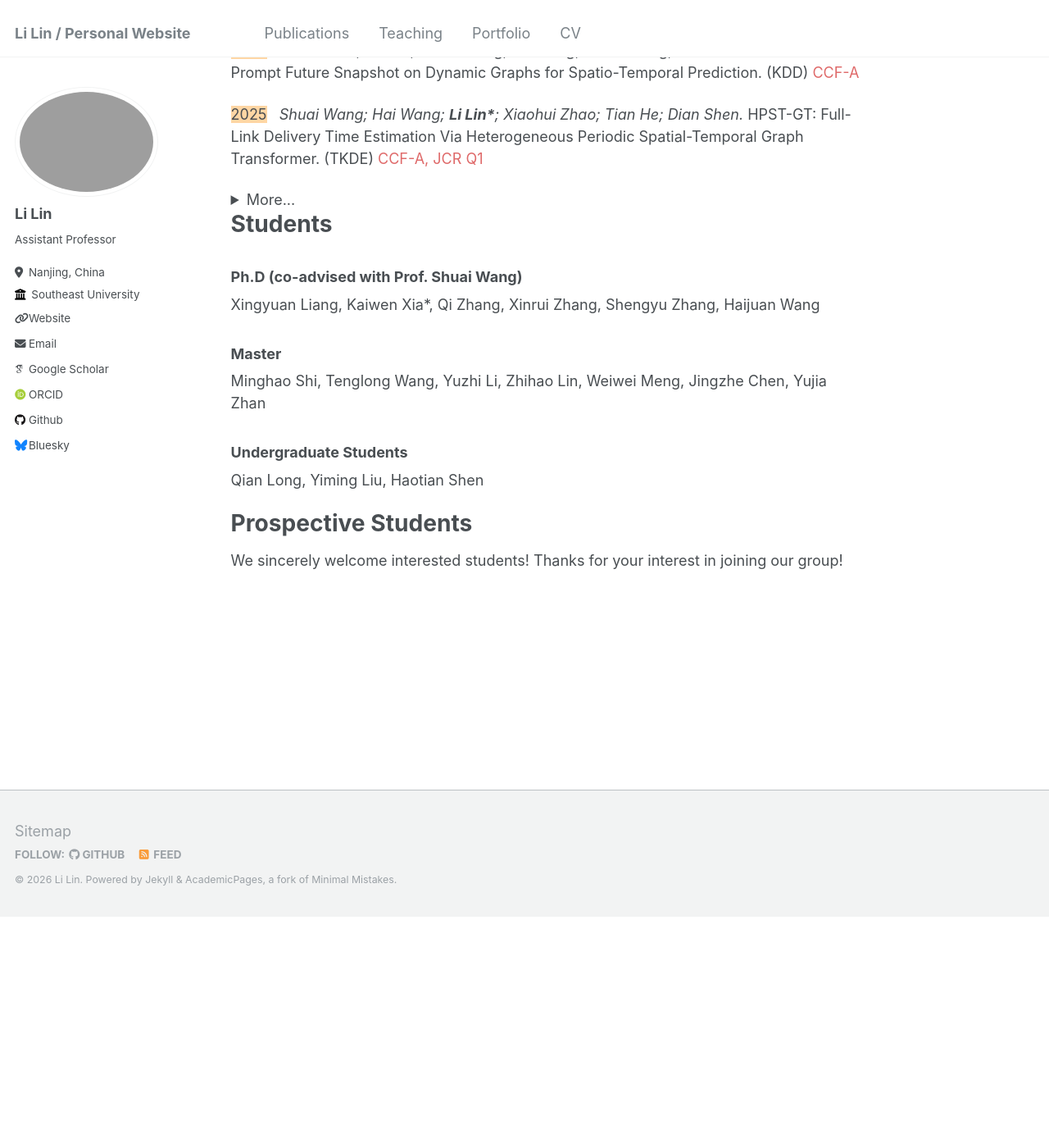
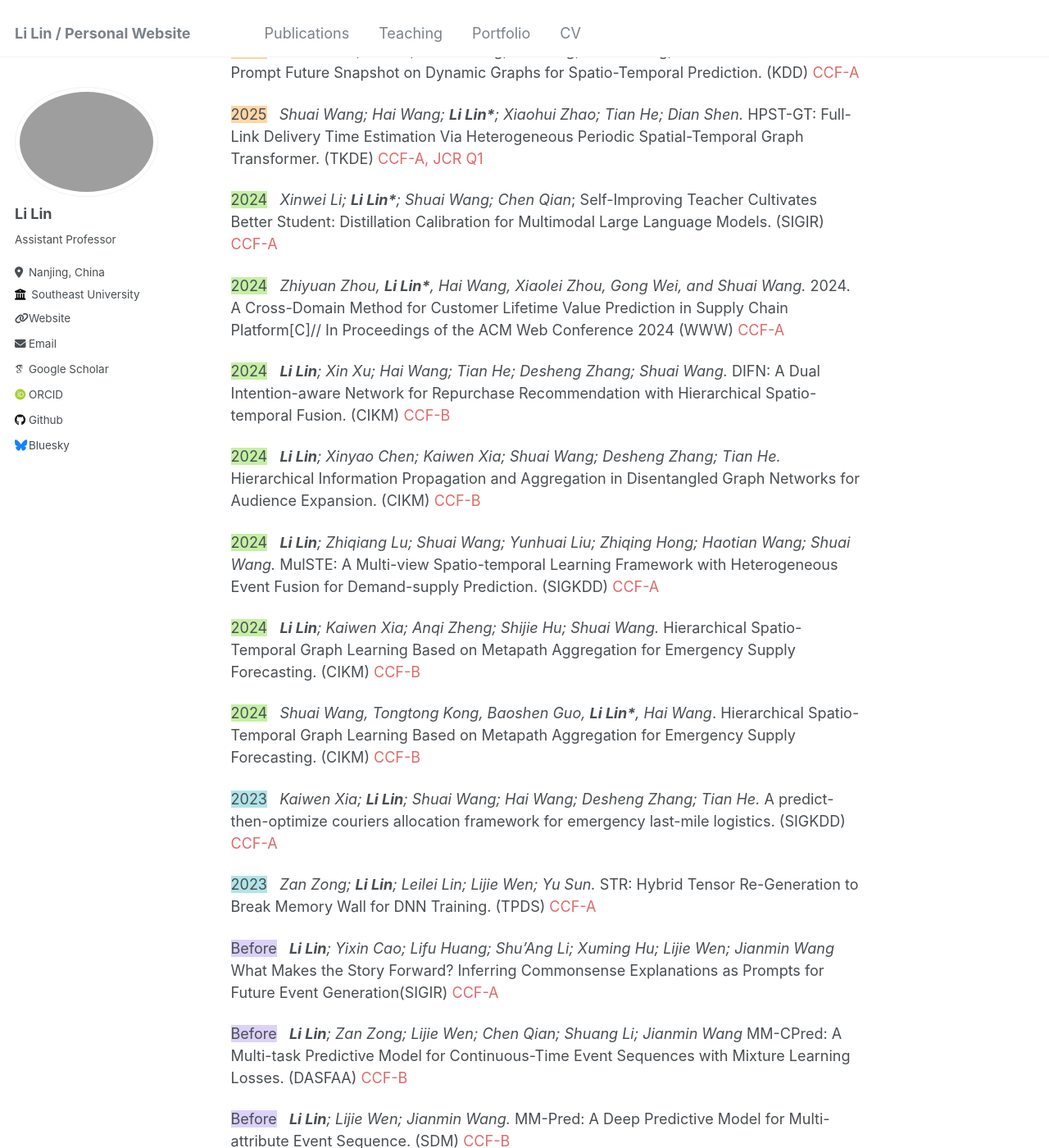
Before and after one commit to veralily/veralily.github.io, a Jekyll site: the page built from _pages/about.md, in a window 1280 px wide and 1400 px high, scrolled down 1068 px. Shown: the whole window at 82% size. Built offline with Jekyll 4.4.1, drawn with Linux system fonts in a browser that asks for light colours; some web fonts are replaced; before the commit the page ends 2187 px from its top, so only the background shows below that.

```diff
--- a/_pages/about.md
+++ b/_pages/about.md
@@ -40,8 +40,6 @@ You can also find the publications on <a href="{{site.author.googlescholar}}">my
 
 <span style="background-color: #ffd6a4;">2025</span> &nbsp; _Shuai Wang; Hai Wang; **Li Lin\***; Xiaohui Zhao; Tian He; Dian Shen._ HPST-GT: Full-Link Delivery Time Estimation Via Heterogeneous Periodic Spatial-Temporal Graph Transformer. (TKDE) <span style="color: #df6a6a">CCF-A, JCR Q1</span>
 
-<details>
-<summary>More...</summary>
 <span style="background-color: #c5f0a4;">2024</span> &nbsp; _Xinwei Li; **Li Lin\***; Shuai Wang; Chen Qian_; Self-Improving Teacher Cultivates Better Student: Distillation Calibration for Multimodal Large Language Models. (SIGIR) <span style="color: #df6a6a">CCF-A</span>
 
 <span style="background-color: #c5f0a4;">2024</span> &nbsp; _Zhiyuan Zhou, **Li Lin\***, Hai Wang, Xiaolei Zhou, Gong Wei, and Shuai Wang._ 2024. A Cross-Domain Method for Customer Lifetime Value Prediction in Supply Chain Platform[C]// In Proceedings of the ACM Web Conference 2024 (WWW) <span style="color: #df6a6a">CCF-A</span>
@@ -66,8 +64,6 @@ You can also find the publications on <a href="{{site.author.googlescholar}}">my
 
 <span style="background-color: #dcd1fa;">Before</span> &nbsp; _**Li Lin**; Lijie Wen; Jianmin Wang._ MM-Pred: A Deep Predictive Model for Multi-attribute Event Sequence. (SDM) <span style="color: #df6a6a">CCF-B</span>
 
-</details>
-
 
 Students
 ======
```
